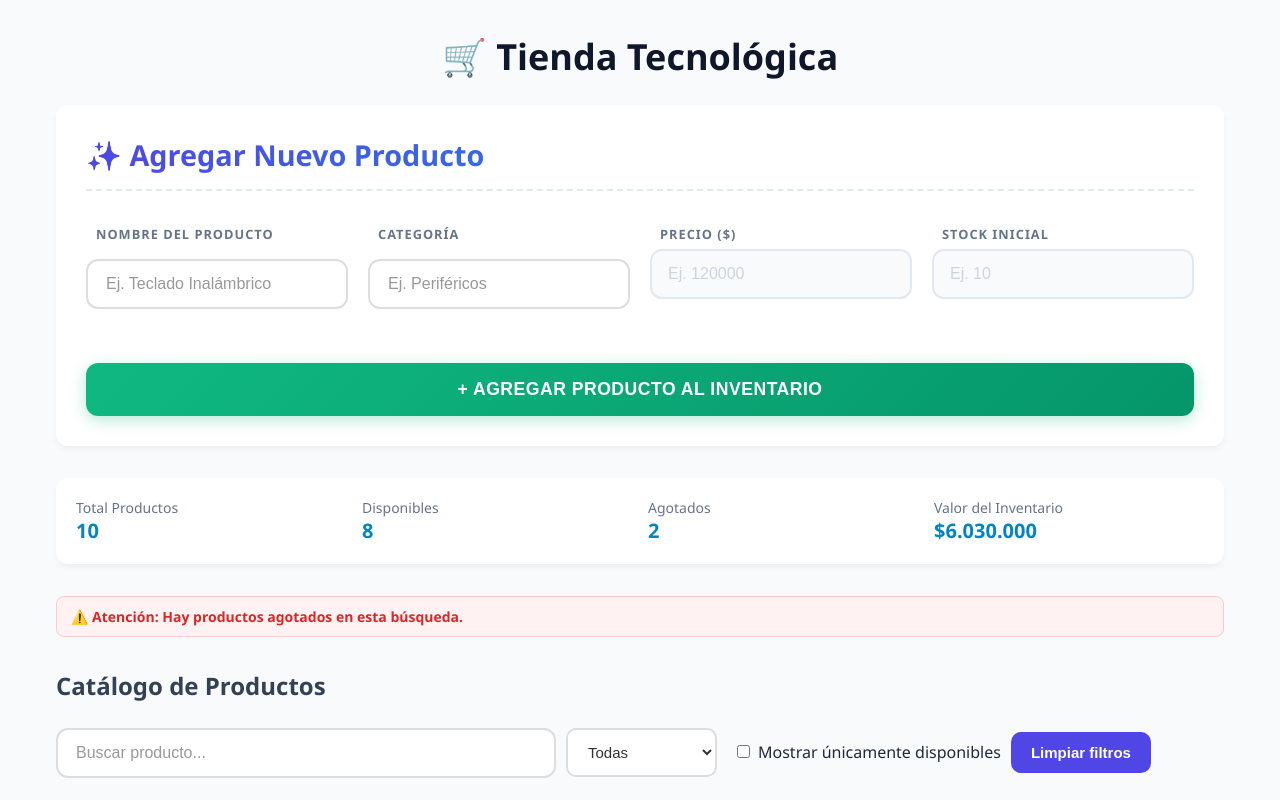
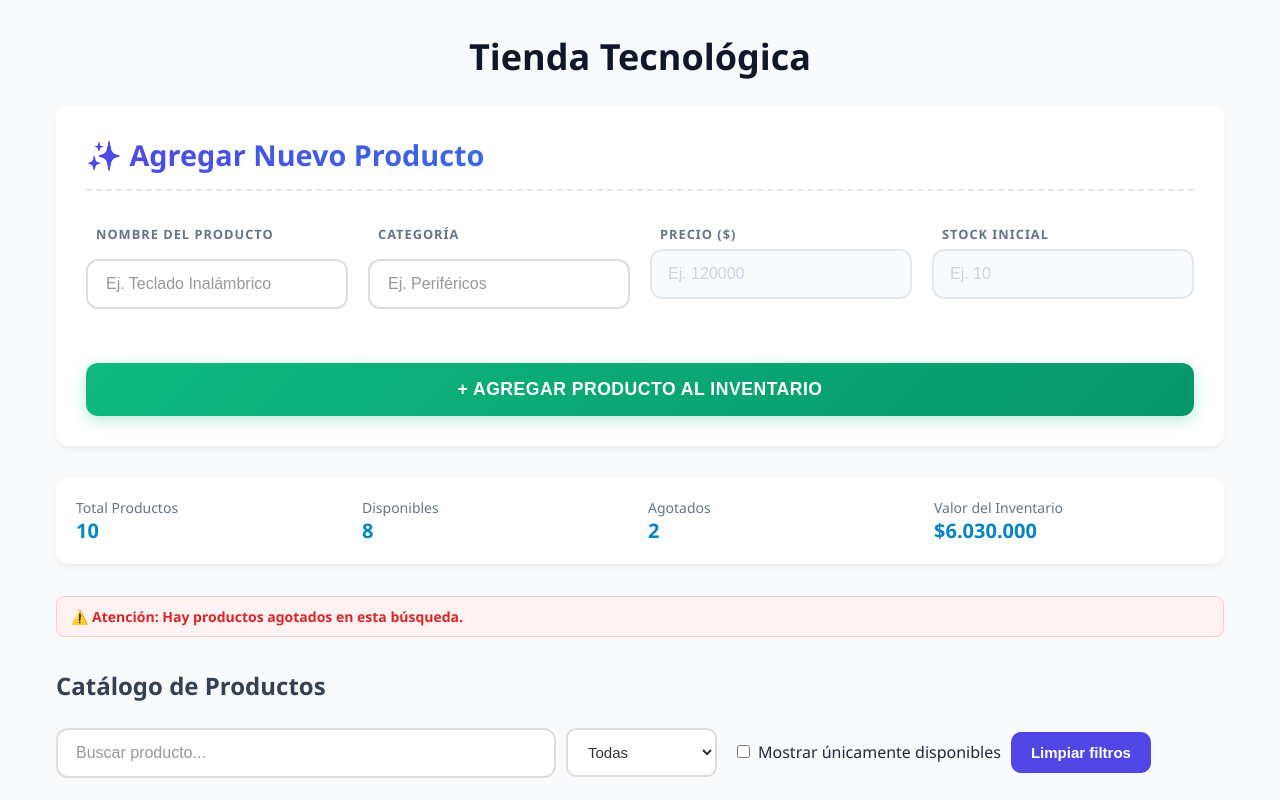
Before and after one commit to JunssAriza/React-Trabajo-2, a React (Vite) app in the folder tienda-react/: page / in a window 1280 px wide. Shown: the top 800 px of the page. Built offline with nearby package versions, Linux system fonts and the light colour scheme.

Commit message:
Cambios menores en el codigo

```diff
--- a/tienda-react/src/App.jsx
+++ b/tienda-react/src/App.jsx
@@ -5,10 +5,8 @@ import { productos as productosIniciales } from "./data/productos";
 import "./App.css";
 
 function App() {
-  // Misión 2: Convertimos los productos en estado
   const [productos, setProductos] = useState(productosIniciales);
 
-  // Misión 5: Función para agregar nuevos productos
   const agregarProducto = (nuevoProducto) => {
     setProductos([
       ...productos,
@@ -16,13 +14,11 @@ function App() {
     ]);
   };
 
-  // Misión 6: Función para eliminar producto
   const eliminarProducto = (id) => {
     const nuevaLista = productos.filter(producto => producto.id !== id);
     setProductos(nuevaLista);
   };
 
-  // Misión 7: Función para modificar el stock (evitando valores negativos)
   const modificarStock = (id, cambio) => {
     const nuevosProductos = productos.map(producto => {
       if (producto.id === id) {
@@ -36,16 +32,12 @@ function App() {
     setProductos(nuevosProductos);
   };
 
-  // Estado del buscador
   const [busqueda, setBusqueda] = useState("");
 
-  // Estado de categoría
   const [categoria, setCategoria] = useState("Todas");
 
-  // Estado para mostrar solamente disponibles
   const [soloDisponibles, setSoloDisponibles] = useState(false);
 
-  // FILTRAMOS LOS PRODUCTOS
   const productosFiltrados = productos.filter(producto => {
     const coincideNombre = producto.nombre
       .toLowerCase()
@@ -60,7 +52,6 @@ function App() {
     return coincideNombre && coincideCategoria && coincideStock;
   });
 
-  // Misión 8: TABLERO DINÁMICO (calculado dinámicamente según el estado/filtros)
   const disponibles = productosFiltrados.filter(
     producto => producto.stock > 0
   );
@@ -74,7 +65,6 @@ function App() {
     0
   );
 
-  // Limpiar todos los filtros
   const limpiarFiltros = () => {
     setBusqueda("");
     setCategoria("Todas");
@@ -83,7 +73,7 @@ function App() {
 
   return (
     <main className="contenedor">
-      <h1>🛒 Tienda Tecnológica</h1>
+      <h1> Tienda Tecnológica</h1>
 
       {/* FORMULARIO PARA AGREGAR PRODUCTOS */}
       <div
--- a/tienda-react/src/components/ProductoCard.jsx
+++ b/tienda-react/src/components/ProductoCard.jsx
@@ -1,10 +1,4 @@
-// src/components/ProductoCard.jsx
-
-// Pregunta obligatoria (Misión 6):
-// Usamos filter() en lugar de find() porque filter() crea un nuevo arreglo excluyendo el objeto eliminado, mientras que find() solo retorna la primera coincidencia sin modificar el arreglo.
-
 function ProductoCard({ producto, onEliminar, onModificarStock }) {
-  // Si el producto no trae propiedad imagen en data/productos.js, usa esta por defecto:
   const imagenMostrar = producto.imagen || "https://picsum.photos/300/200";
 
   return (
--- a/tienda-react/src/index.css
+++ b/tienda-react/src/index.css
@@ -1,6 +1,3 @@
-/* =========================================
-   ESTILOS DEL FORMULARIO DE AGREGAR PRODUCTO
-   ========================================= */
 
 .formulario-agregar {
   display: flex;
```
Also changed, not shown: 1 other file (tests, documents, lock files or other folders).
